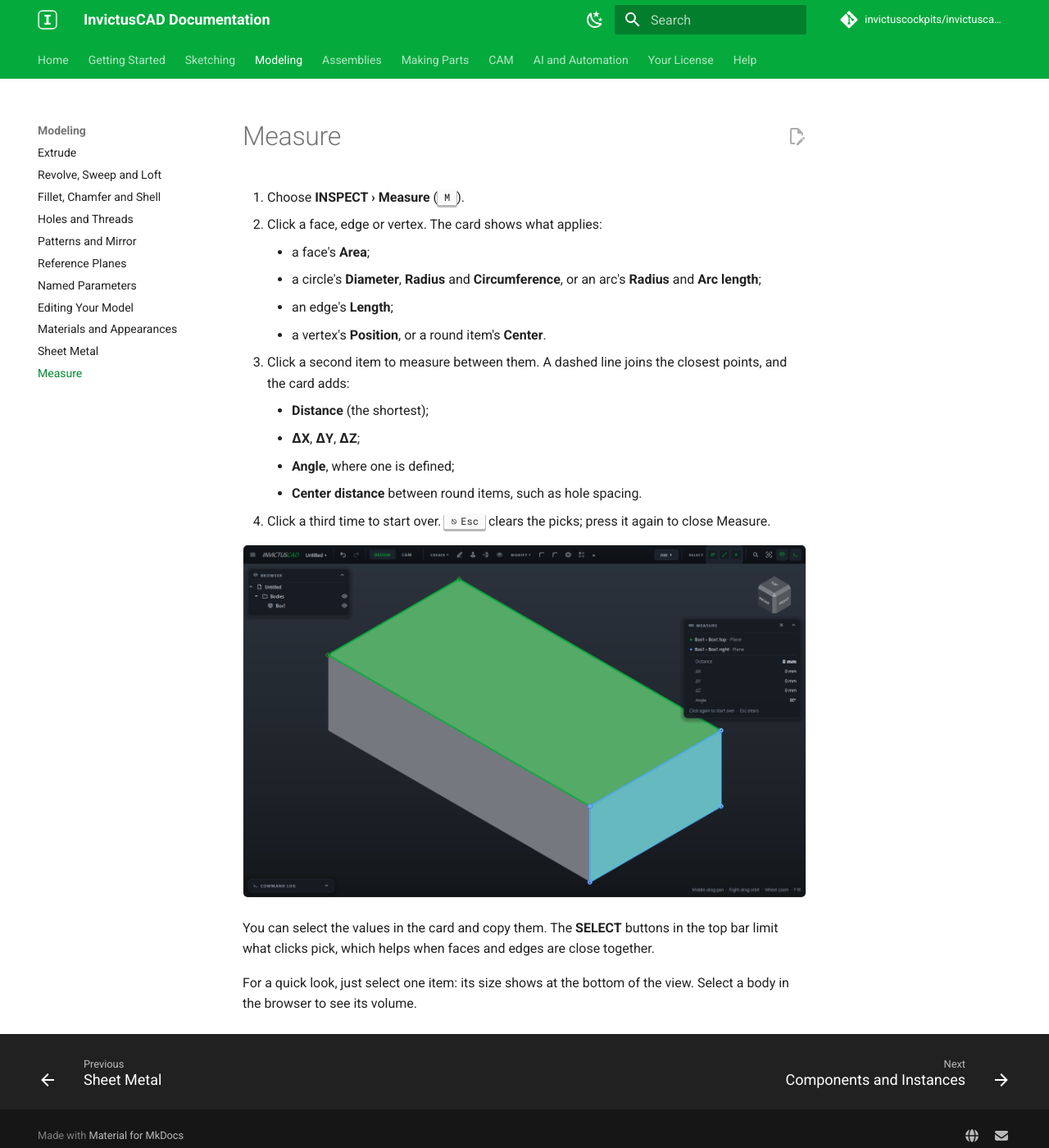
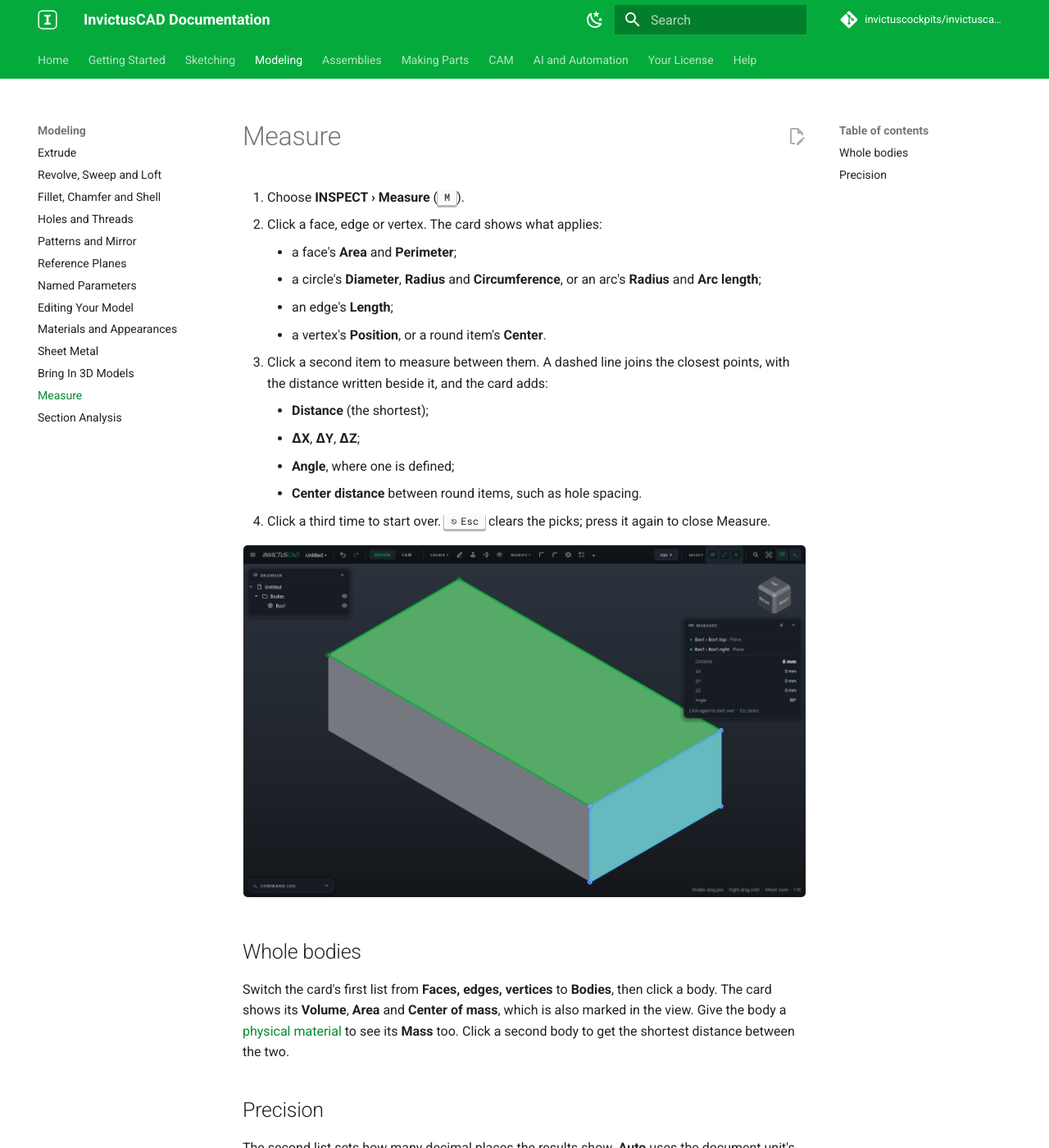
Before and after one commit to invictuscockpits/invictuscad-docs, an MkDocs documentation site: the page built from docs/modeling/measure.md, in a window 1280 px wide and 1400 px high. Shown: the whole window at 82% size. Built offline with MkDocs 1.6.1 and Material for MkDocs 9.7.7, drawn with Linux system fonts in a browser that asks for light colours; comment, search, counter and statistics services are not loaded; some of the changed text lies outside the part shown.

Commit message:
Section Analysis, Measure's body mode and precision, Bring In 3D Models (STEP, STL, McMaster-Carr), deleting features and what's in use

```diff
--- a/docs/modeling/measure.md
+++ b/docs/modeling/measure.md
@@ -2,13 +2,13 @@
 
 1. Choose **INSPECT › Measure** (++m++).
 2. Click a face, edge or vertex. The card shows what applies:
-    - a face's **Area**;
+    - a face's **Area** and **Perimeter**;
     - a circle's **Diameter**, **Radius** and **Circumference**, or an arc's **Radius** and **Arc
       length**;
     - an edge's **Length**;
     - a vertex's **Position**, or a round item's **Center**.
-3. Click a second item to measure between them. A dashed line joins the closest points, and the
-   card adds:
+3. Click a second item to measure between them. A dashed line joins the closest points, with the
+   distance written beside it, and the card adds:
     - **Distance** (the shortest);
     - **ΔX**, **ΔY**, **ΔZ**;
     - **Angle**, where one is defined;
@@ -17,8 +17,22 @@
 
 ![Measuring between two items](../assets/images/measure.png)
 
+## Whole bodies
+
+Switch the card's first list from **Faces, edges, vertices** to **Bodies**, then click a body. The
+card shows its **Volume**, **Area** and **Center of mass**, which is also marked in the view. Give
+the body a [physical material](materials-and-appearances.md) to see its **Mass** too. Click a
+second body to get the shortest distance between the two.
+
+## Precision
+
+The second list sets how many decimal places the results show. **Auto** uses the document unit's
+usual precision and drops trailing zeros. The choice is remembered.
+
 You can select the values in the card and copy them. The **SELECT** buttons in the top bar limit
 what clicks pick, which helps when faces and edges are close together.
 
 For a quick look, just select one item: its size shows at the bottom of the view. Select a body in
 the browser to see its volume.
+
+To see inside a part, use [Section Analysis](section-analysis.md).
--- a/mkdocs.yml
+++ b/mkdocs.yml
@@ -87,7 +87,9 @@ nav:
       - Editing Your Model: modeling/history.md
       - Materials and Appearances: modeling/materials-and-appearances.md
       - Sheet Metal: modeling/sheet-metal.md
+      - Bring In 3D Models: modeling/import-models.md
       - Measure: modeling/measure.md
+      - Section Analysis: modeling/section-analysis.md
   - Assemblies:
       - Components and Instances: assemblies/components.md
       - Connections: assemblies/connections.md
```
Also changed, not shown: docs/getting-started/window.md (+1 -1 lines), docs/modeling/history.md (+11 -5 lines), docs/modeling/import-models.md (added, +27 -0 lines), docs/modeling/section-analysis.md (added, +30 -0 lines).
